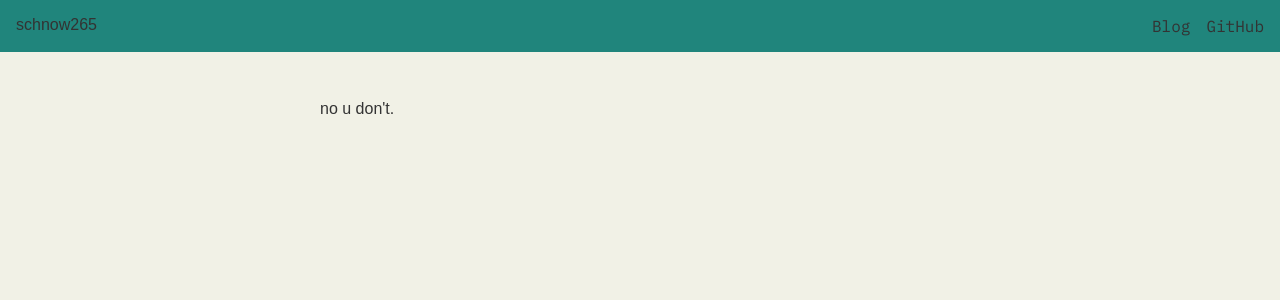
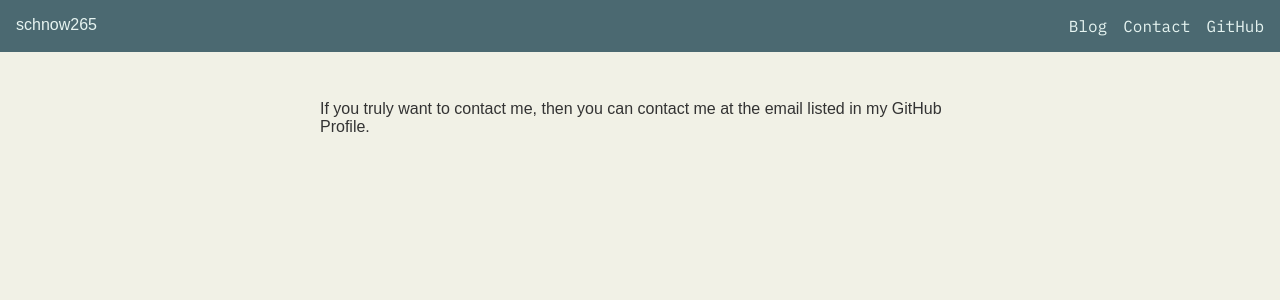
Before and after one commit to schnow265/schnow265.github.io, a SvelteKit app: page /contact in a window 1280 px wide. Shown: the top 300 px of the page. Built offline with nearby package versions, Linux system fonts and the light colour scheme; a web font is replaced by a local one.

Commit message:
even more changes. god i love this framework.

```diff
--- a/package.json
+++ b/package.json
@@ -34,6 +34,7 @@
 	},
 	"type": "module",
 	"dependencies": {
-		"figlet": "^1.7.0"
+		"figlet": "^1.7.0",
+		"lodash": "^4.17.21"
 	}
 }
--- a/src/lib/components/Header.svelte
+++ b/src/lib/components/Header.svelte
@@ -6,9 +6,9 @@
 			<li>
 				<a href="/blog">Blog</a>
 			</li>
-			<!-- <li>
+			<li>
 				<a href="/contact">Contact</a>
-			</li> -->
+			</li>
 			<li>
 				<a href="https://github.com/schnow265" target="_blank">GitHub</a>
 			</li>
@@ -22,10 +22,11 @@
 
 	header {
 		padding: 1rem;
-		background: #20857c;
+		background: #4b6971;
 		display: flex;
 		flex-wrap: wrap;
 		justify-content: space-between;
+		color: #e6f4f1;
 	}
 
 	nav {
--- a/src/routes/+page.svelte
+++ b/src/routes/+page.svelte
@@ -1,4 +1,57 @@
+<script>
+	export let data;
+</script>
+
 <h1>Welcome</h1>
 
 Please excuse this broken mess of a Svelte page. I am pretty new to this. And finding good fonts.
 Don't tell me that my choices are bad. I will find this out soon enough, if it's really bad.
+
+<hr>
+
+<h1>Welcome to the blog.</h1>
+Yes, it's not organized by dates.
+
+<ul>
+	{#each data.posts as post}
+		<li>
+			<h3>
+				<a href="/blog/{post.path}">
+					{post.meta.title}
+				</a>
+			</h3>
+			<h4>{post.meta.date}</h4>
+		</li>
+	{/each}
+</ul>
+
+
+<style>
+    @import url('https://fonts.googleapis.com/css2?family=Tektur&display=swap');
+    @import url('https://fonts.googleapis.com/css2?family=Mooli&display=swap');
+    @import url('https://fonts.googleapis.com/css2?family=Caveat:wght@500&display=swap');
+
+    ul {
+        list-style: none;
+        padding: 0;
+        display: flex;
+        gap: 20px;
+    }
+
+    li {
+        background-color: #c5cec2;
+        border-radius: 8px;
+        box-shadow: 0 4px 8px rgba(0, 0, 0, 0.1);
+        padding: 20px;
+        width: 200px; /* Set the width of each card */
+    }
+
+    h3 {
+        font-family: 'Tektur', sans-serif;
+    }
+
+	h4 {
+		font-family: 'Caveat', cursive;
+		font-size: larger;
+	}
+</style>
--- a/src/routes/blog/+page.svelte
+++ b/src/routes/blog/+page.svelte
@@ -20,6 +20,7 @@
 <style>
 	@import url('https://fonts.googleapis.com/css2?family=Tektur&display=swap');
 	@import url('https://fonts.googleapis.com/css2?family=Mooli&display=swap');
+	@import url('https://fonts.googleapis.com/css2?family=Caveat:wght@500&display=swap');
 
 	ul {
 		list-style: none;
@@ -41,6 +42,7 @@ h3 {
 	}
 
 	h4 {
-	font-family: 'Mooli', sans-serif;
+		font-family: 'Caveat', cursive;
+		font-size: larger;
 	}
 </style>
--- a/src/routes/contact/+page.svelte
+++ b/src/routes/contact/+page.svelte
@@ -1 +1 @@
-no u don't.
+If you truly want to contact me, then you can contact me at the email listed in my GitHub Profile.
```
Also changed, not shown: src/posts/snow-stack.md (+1 -2 lines), src/routes/+page.js (added, +8 -0 lines), src/routes/blog/[slug]/+page.svelte (+10 -1 lines), colours.txt, 1 other file (tests, documents, lock files or other folders). Lines whose indentation alone changed are shown as unchanged.
